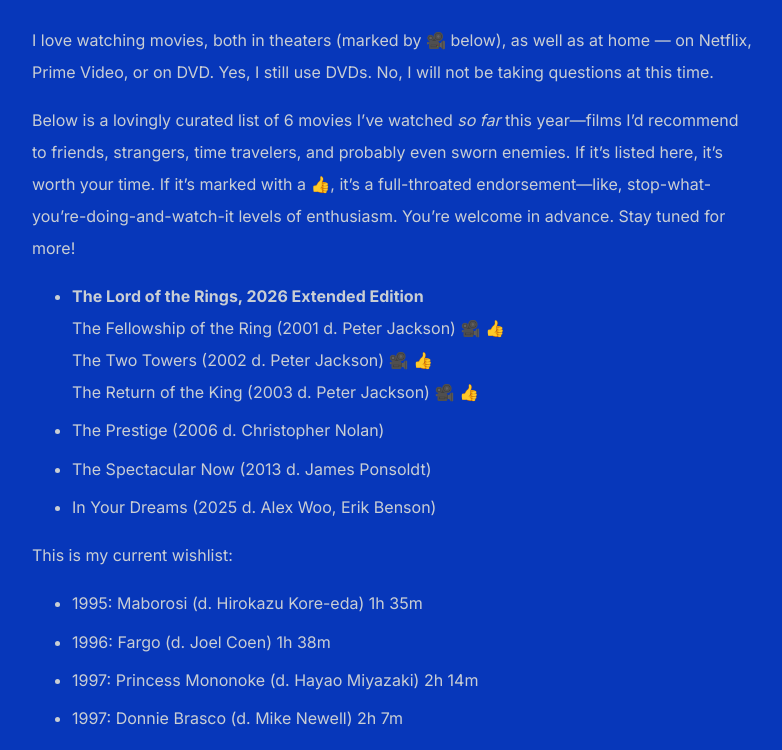
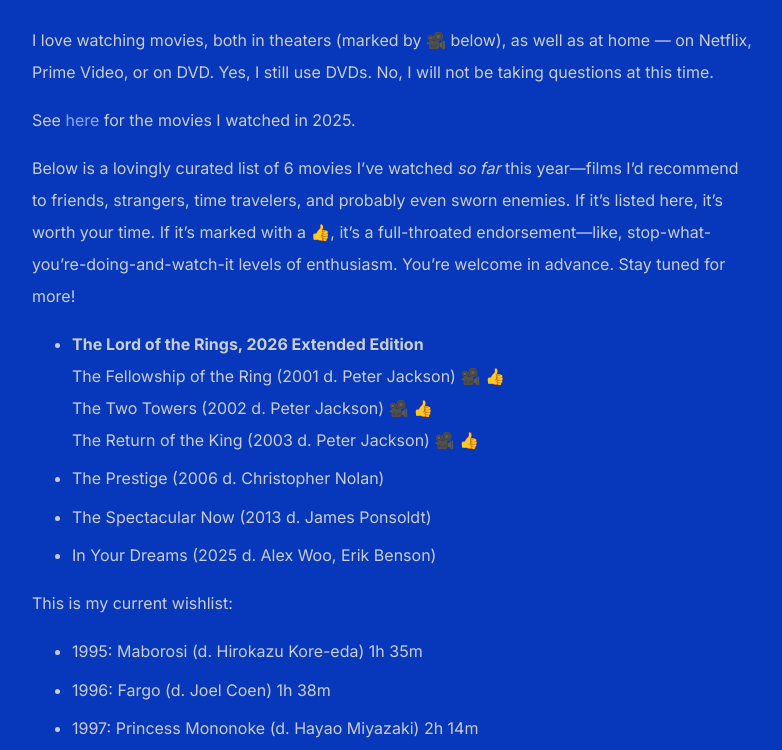
Before and after one commit to shihankanungo/shihankanungo.github.io, a Jekyll site: the page built from movies.md, in a window 1280 px wide and 900 px high, scrolled down 850 px, cut to the strip 150-900 px from the top of the window. Shown: the whole strip, without its empty margins (248-1030 px from the left). Built offline with Jekyll 4.4.1, drawn with Linux system fonts in a browser that asks for light colours.

Commit message:
Update movies.md

```diff
--- a/movies.md
+++ b/movies.md
@@ -11,6 +11,8 @@ title: Movies &amp;c.
 
 <br>
 I love watching movies, both in theaters (marked by 🎥 below), as well as at home &mdash; on Netflix, Prime Video, or on DVD. Yes, I still use DVDs. No, I will not be taking questions at this time.
+
+See [here](https://shihankanungo.github.io/wrapped-2025#movies) for the movies I watched in 2025.
 
 Below is a lovingly curated list of 6 movies I've watched *so far* this year&mdash;films I'd recommend to friends, strangers, time travelers, and probably even sworn enemies. If it’s listed here, it’s worth your time. If it’s marked with a 👍, it's a full-throated endorsement&mdash;like, stop-what-you're-doing-and-watch-it levels of enthusiasm. You're welcome in advance. Stay tuned for more!
 
```
